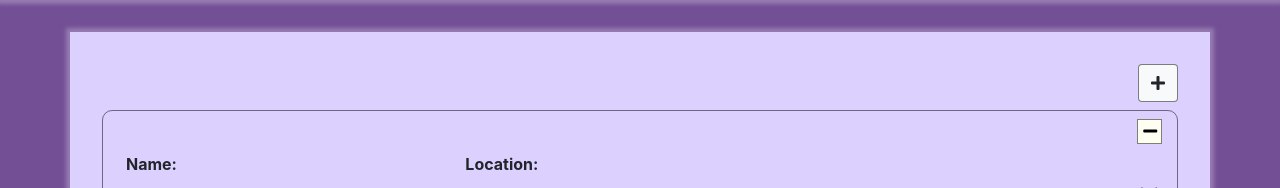
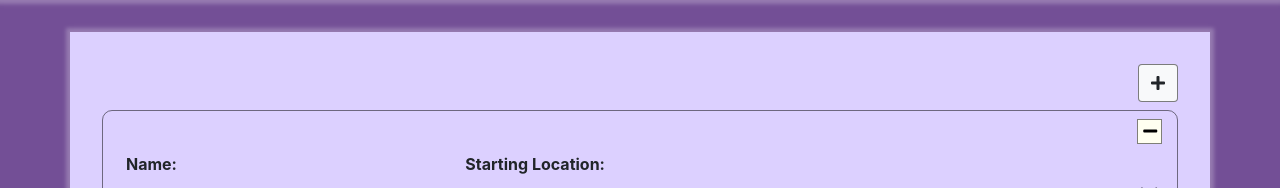
Before and after one commit to AudioOdyssey/AA1, a Flask app: page /story/object/show in a window 1280 px wide. Shown: the part 56-244 px from the top of the page. Run offline with Flask 2, Linux system fonts and the light colour scheme; tables that the repository leaves empty or names only in its code hold one stand-in row (values such as "Sample post"); data that the repository does not hold is empty; some libraries are stand-ins or nearby versions.

Commit message:
quick edit

```diff
--- a/web/templates/story/object/show.html
+++ b/web/templates/story/object/show.html
@@ -18,7 +18,7 @@
                 <input class="form-control" type="text" onchange="object_changed(this)" name="obj_name">
             </div>
             <div class="col-sm-8">
-                <label><b>Location:</b></label>
+                <label><b>Starting Location:</b></label>
                 <select class="form-control" type="text" onchange="object_changed(this)" name="obj_starting_loc">
                         {% for locations in location %}
                         <option>{{location.location_name}}</option>
@@ -59,7 +59,7 @@
                 <input class="form-control" type="text" name="obj_name" onchange="object_changed(this)" value="{{ object.obj_name }}">
             </div>
             <div class="col-sm-8">
-                <label><b>Location:</b></label>
+                <label><b>Starting Location:</b></label>
                 <select class="form-control" type="text" name="obj_starting_loc" onchange="object_changed(this)" value="{{ object.obj_location}}">
                         {%for locations in location%}
                             <option>{{location.location_name}}</option>
```
